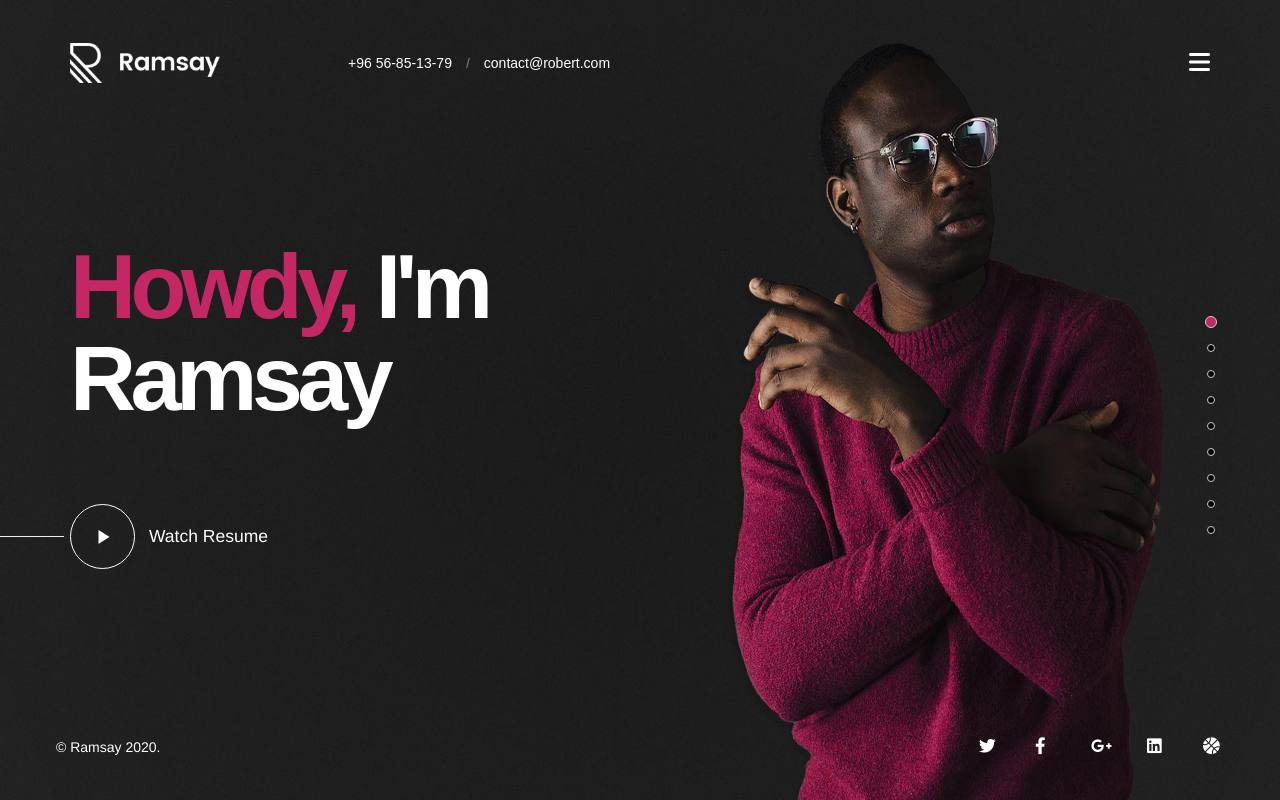
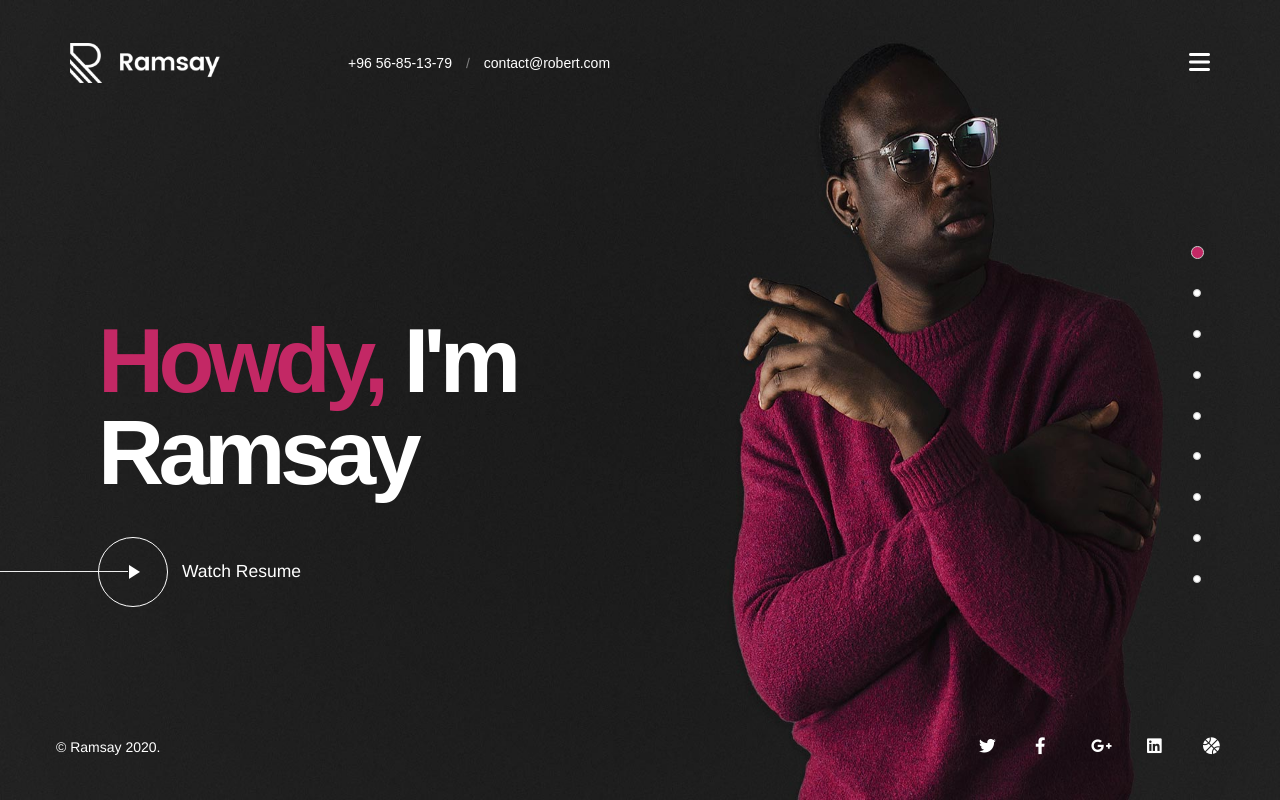
Before and after one commit to albayrakbektas/ramsey, a Vue app: page / in a window 1280 px wide. Built offline with nearby package versions, Linux system fonts and the light colour scheme.

Commit message:
change css

```diff
--- a/src/views/MainPage.vue
+++ b/src/views/MainPage.vue
@@ -194,21 +194,21 @@ export default {
   width: 8px;
   padding: 0;
   margin: auto;
+  background-color: #fff;
 }
 .dots {
   display: grid;
   grid-template-rows: repeat(9, 1fr);
-  justify-self: center;
-  gap: 1rem;
+  gap: 2rem;
   position: absolute;
-  right: calc(5rem - (13px / 2));
-  top: calc(50% - 6rem);
+  right: calc(5rem + 6.4px);
+  top: calc(50% - 11rem);
   z-index: 99;
 }
 .active-dot {
   background-color: #c32865;
-  height: 12px;
-  width: 12px;
+  height: 12.8px;
+  width: 12.8px;
 }
 .w3-transparent {
   background-color: unset !important;
--- a/src/views/MeSection.vue
+++ b/src/views/MeSection.vue
@@ -41,6 +41,13 @@ export default {
 .content {
   grid-template-rows: auto auto;
 }
+.content-top {
+  margin-top: 8rem;
+}
+.content-top,
+.content-bottom {
+  margin-left: 2rem;
+}
 h1 {
   font-size: 6.54rem;
   line-height: 1;
@@ -62,7 +69,7 @@ h1 {
 hr {
   position: fixed;
   left: 0;
-  width: 5vw;
+  width: 10vw;
 }
 .content-bottom {
   display: grid;
@@ -72,7 +79,7 @@ hr {
   cursor: pointer;
   height: min-content;
   width: min-content;
-  margin-top: 5rem;
+  margin-top: 2rem;
   &:hover {
     .material-symbols-outlined,
     .watch-resume {
@@ -94,8 +101,8 @@ hr {
   color: #c32865;
 }
 .play-circle {
-  height: 65px;
-  width: 65px;
+  height: 70px;
+  width: 70px;
   border: 1px solid #ffffff;
   border-radius: 50%;
   display: grid;
```
